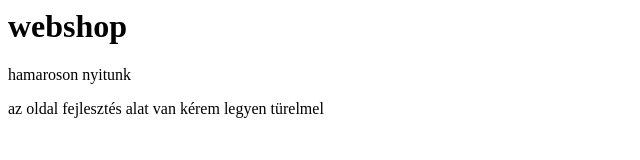
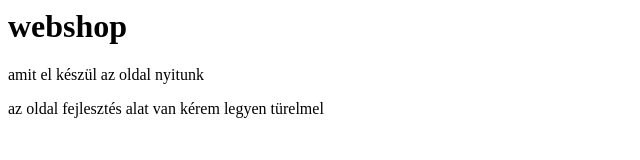
Before and after one commit to haftron/bolt, a plain HTML site: page index.html in a window 1280 px wide. Shown: the full height of the page, 0-640 px from the left. Drawn offline with Linux system fonts and the light colour scheme.

Commit message:
Update index.html

```diff
--- a/index.html
+++ b/index.html
@@ -3,7 +3,8 @@
 <body>
 
 <h1>webshop</h1>
-<p>hamaroson nyitunk</p>
+
+  <P>amit el készül az oldal nyitunk</p>
 <p>az oldal fejlesztés alat van kérem legyen türelmel<p>
 
 
```
